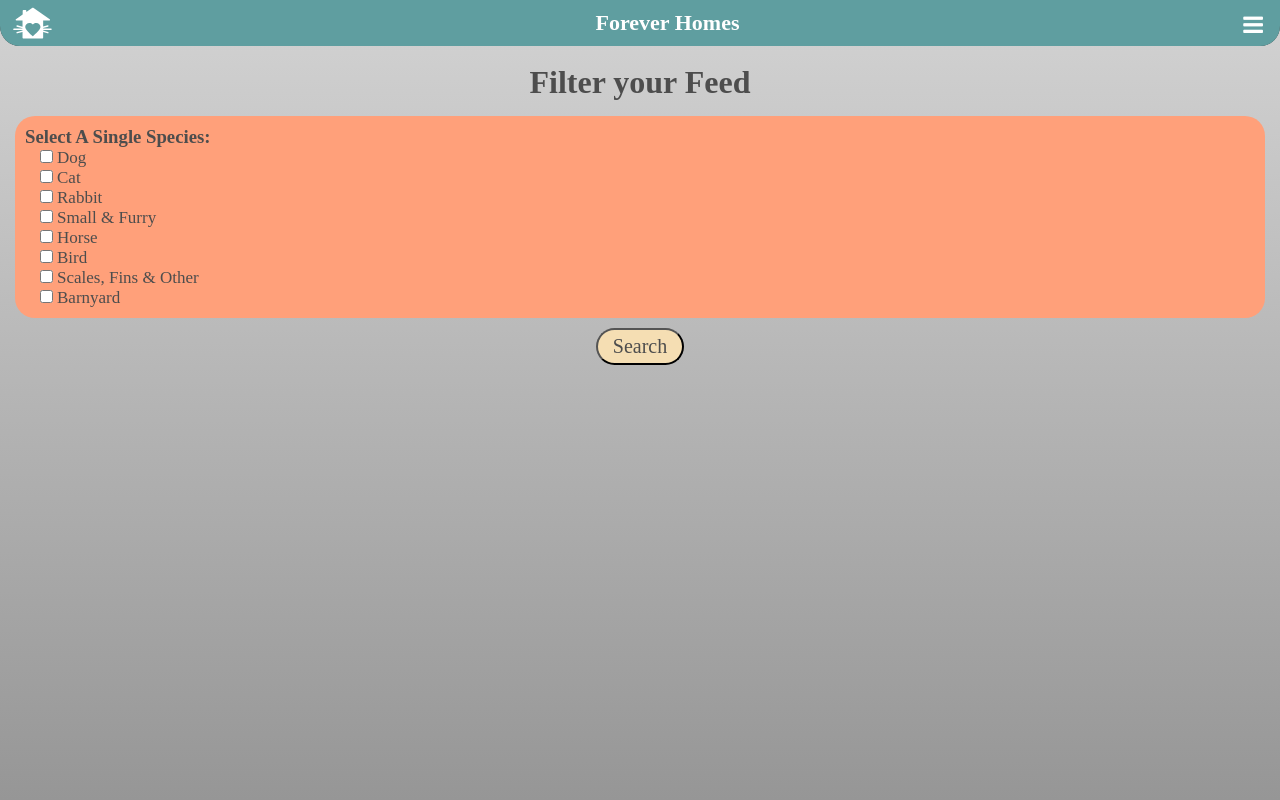
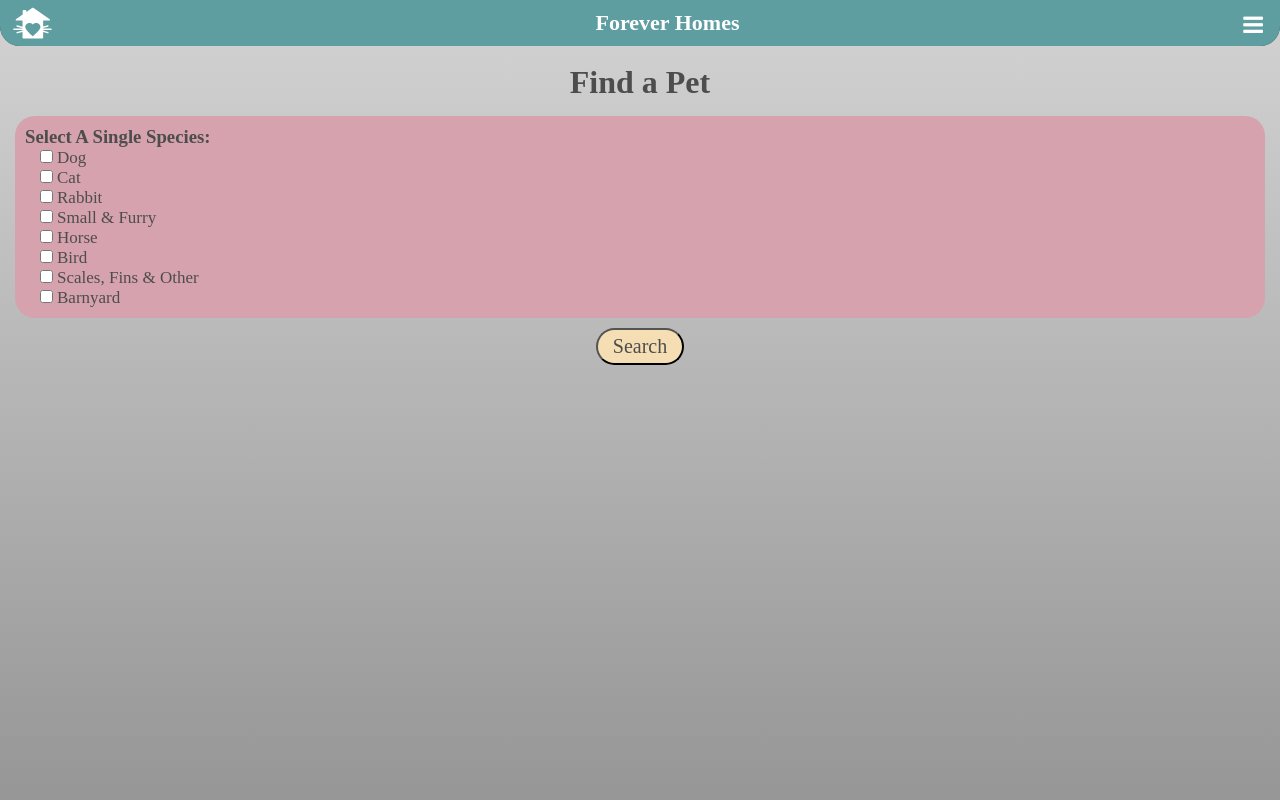
Before and after one commit to JasonToups/forever-homes, a Django app: page /users/feedsearch in a window 1280 px wide. Run offline with Django 3.2, Linux system fonts and the light colour scheme; some web fonts are replaced.

Commit message:
completes styling for search page

```diff
--- a/main_app/static/css/form.css
+++ b/main_app/static/css/form.css
@@ -1,3 +1,4 @@
+/* ------- GLOBAL FORM STYLING */
 
 .fields {
   margin-left: 15px;
@@ -16,6 +17,8 @@
   padding-left: 30px;
 }
 
+/* ------- SEARCH */
+
 #search {
   padding-bottom: 15px;
   text-align: center;
@@ -25,6 +28,10 @@
   display: inline-block
 }
 
+#submitSearch {
+  margin-bottom: 10px;
+}
+
 .checked-boxes {
   padding-left: 40px;
 }
@@ -32,6 +39,21 @@
 label {
   font-size: 17px;
 }
+
+#searchSpecies {
+  background-color: var(--secondary-color);
+}
+#searchCoats {
+  background-color: var(--tertiary-color);
+}
+#searchColors {
+  background-color: var(--quaternary-color);
+}
+#searchGenders {
+  background-color: var(--quinary-color);
+}
+
+/* ------- LOGIN */
 
 #id_username {
   width: 95%;
@@ -43,6 +65,7 @@ label {
   font-size: 15px;
 }
 
+/* ------- SIGNUP */
 .helptext{
   font-size: .85em;
   margin-left: 15px;
@@ -57,6 +80,7 @@ label {
   font-size: 15px;
 }
 
+
 /* button */
 .submit {
   font-family: 'Suez One', serif;
@@ -65,6 +89,4 @@ label {
   background-color: var(--button-color-active);
   border-radius: 20px;
   padding: 5px 15px;
-  /* margin-top: 5px;
-  margin-bottom: 5px; */
 }
--- a/main_app/static/css/nav.css
+++ b/main_app/static/css/nav.css
@@ -2,9 +2,11 @@
 :root {
   --content-width: 350px;
   --dark-grey: rgb(77, 77, 77);
-  --primary-color: cadetblue;
-  --secondary-color: lightsalmon;
-  --tertiary-color: ;
+  --primary-color: #5F9EA0;
+  --secondary-color: #D6A2AD;
+  --tertiary-color: #EAD2AC;
+  --quaternary-color: #CC90BC;
+  --quinary-color: #89AAE6;
   --button-color-active: wheat;
   --button-color-passive: ;
   --text-primary-color: rgb(77, 77, 77);
--- a/main_app/static/js/feedsearch.js
+++ b/main_app/static/js/feedsearch.js
@@ -63,11 +63,15 @@ const onSuccess = response => {
 	populateCoats();
 };
 
+/* Appends forms to Search Page */
 function populateCoats() {
 	if (apiResponse.type.coats.length !== 0) {
-		$('#searchCoats').append('<br/><h3>Select A Single Type Of Coat<h3>').addClass('input')
+		$('#searchCoats').append(`
+		<h3>Select A Single Type Of Coat<h3>
+		<div class="fields" id="coatBoxes"></div>
+		`).addClass('input')
 		for (let i=0; i<apiResponse.type.coats.length; i++) {
-			$('#searchCoats').append(`
+			$('#coatBoxes').append(`
 			<input class="coats-box" type="checkbox" name="type1" value="${apiResponse.type.coats[i]}">
 				<label for="type1">${apiResponse.type.coats[i]}</label><br>
 			`)
@@ -78,9 +82,11 @@ function populateCoats() {
 
 function populateColors() {
 	if (apiResponse.type.colors !== 0) {
-		$('#searchColors').append('<br/><h3>Select A Single Color</h3>').addClass('input')
+		$('#searchColors').append(`
+		<h3>Select A Single Color</h3>
+		<div class="fields" id="colorBoxes"></div>`).addClass('input')
 		for (let i=0; i<apiResponse.type.colors.length; i++) {
-			$('#searchColors').append(`
+			$('#colorBoxes').append(`
 			<input class="colors-box" type="checkbox" name="type1" value="${apiResponse.type.colors[i]}">
 				<label for="type1">${apiResponse.type.colors[i]}</label><br>
 			`)
@@ -90,9 +96,12 @@ function populateColors() {
 }
 
 function populateGender() {
-	$('#searchGenders').append('<br/><h3>Select A Single Gender</h3>').addClass('input')
+	$('#searchGenders').append(`
+	<h3>Select A Single Gender</h3>
+	<div class="fields" id="genderBoxes"></div>
+	`).addClass('input')
 	for (let i = 0; i < apiResponse.type.genders.length; i++) {
-		$('#searchGenders').append(`
+		$('#genderBoxes').append(`
 			<input class="gender-box" type="checkbox" name="type1" value="${apiResponse.type.genders[i]}">
 				<label for="type1">${apiResponse.type.genders[i]}</label><br>
 			`)
--- a/main_app/templates/feedsearch.html
+++ b/main_app/templates/feedsearch.html
@@ -4,7 +4,7 @@
 	<div id="searchForm" class="container">
 		<form METHOD="GET" action=".">
 			<div id="search">
-				<h1 id="search-headline">Filter your Feed</h1>
+				<h1 id="search-headline">Find a Pet</h1>
 			</div>
 			<div id="searchSpecies" class="input">
 				<h3>Select A Single Species:</h3>
```
